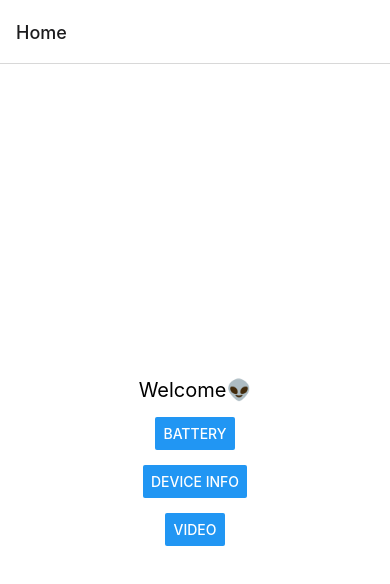
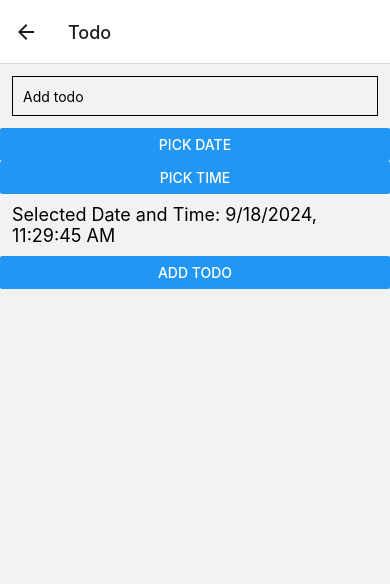
Before and after one commit to ghostworker94/FirstAssaignment, a React Native app: screen /Todo in a window 390 px wide. Shown: the top 584 px of the page. Built offline with nearby package versions, Linux system fonts and the light colour scheme.

Commit message:
Add TodoList and fixed a bug

```diff
--- a/App.tsx
+++ b/App.tsx
@@ -1,12 +1,12 @@
-import { NavigationContainer } from "@react-navigation/native";
-import { createNativeStackNavigator } from "@react-navigation/native-stack";
-import { StatusBar } from "expo-status-bar";
-import React from "react";
-import { DetailsScreen } from "./Screens/Details";
-import { HomeScreen } from "./Screens/Home";
-import BatteryScreen from "./Screens/BatteryScreen";
-import DeviceInfo from "./Screens/DeviceInfoScreen";
-import VideoScreen from "./Screens/VideoScreen";
+import React from 'react';
+import { NavigationContainer } from '@react-navigation/native';
+import { createNativeStackNavigator } from '@react-navigation/native-stack';
+import { StatusBar } from 'expo-status-bar';
+import {HomeScreen} from './Screens/Home';
+import BatteryScreen from './Screens/BatteryScreen';
+import DeviceInfo from './Screens/DeviceInfoScreen';
+import VideoScreen from './Screens/VideoScreen';
+import {TodoList} from './Screens/TodoList';
 
 export type RootStackParamList = {
   Home: undefined;
@@ -14,6 +14,7 @@ export type RootStackParamList = {
   Battery: undefined;
   DeviceInfo: undefined;
   Video: undefined;
+  Todo: undefined;
 };
 
 const RootStack = createNativeStackNavigator<RootStackParamList>();
@@ -28,6 +29,7 @@ export default function App() {
         <RootStack.Screen name="Battery" component={BatteryScreen} />
         <RootStack.Screen name="DeviceInfo" component={DeviceInfo} />
         <RootStack.Screen name="Video" component={VideoScreen} />
+        <RootStack.Screen name="Todo" component={TodoList} />
       </RootStack.Navigator>
     </NavigationContainer>
   );
--- a/Screens/BatteryScreen.tsx
+++ b/Screens/BatteryScreen.tsx
@@ -6,7 +6,7 @@ export default function App() {
 
   return (
     <View style={styles.container}>
-      <Text>Current Battery Level: {batteryLevel}</Text>
+      <Text>Current Battery Level: {batteryLevel.toPrecision(4)}%</Text>
     </View>
   );
 }
--- a/Screens/Home.tsx
+++ b/Screens/Home.tsx
@@ -3,6 +3,7 @@ import { Button, StatusBar, StyleSheet, Text, View } from "react-native";
 import { RootStackParamList } from "../App";
 
 type HomeScreenProps = NativeStackScreenProps<RootStackParamList, "Home">;
+
 
 export function HomeScreen({ navigation }: HomeScreenProps) {
   return (
@@ -18,6 +19,7 @@ export function HomeScreen({ navigation }: HomeScreenProps) {
         onPress={() => navigation.navigate("DeviceInfo")}
       />
       <Button title="Video" onPress={() => navigation.navigate("Video")} />
+      <Button title="Add Todo" onPress={() => navigation.navigate("Todo")}/>
     </View>
   );
 }
--- /dev/null
+++ b/Screens/TodoList.tsx
@@ -0,0 +1,151 @@
+import React, { useState } from 'react';
+import {
+  SafeAreaView,
+  View,
+  VirtualizedList,
+  StyleSheet,
+  Text,
+  StatusBar,
+  TextInput,
+  Button,
+  Platform,
+} from 'react-native';
+import DateTimePicker from '@react-native-community/datetimepicker';
+
+type ItemData = {
+  id: string;
+  title: string;
+  date: Date;
+};
+
+const getItem = (data: ItemData[], index: number): ItemData => data[index];
+
+const getItemCount = (data: ItemData[]) => data.length;
+
+type ItemProps = {
+  title: string;
+  date: Date;
+};
+
+const Item = ({ title, date }: ItemProps) => (
+  <View style={styles.item}>
+    <Text style={styles.title}>{title}</Text>
+    <Text style={styles.date}>{date.toLocaleString()}</Text>
+  </View>
+);
+
+export const TodoList = () => {
+  const [todos, setTodos] = useState<ItemData[]>([]);
+  const [text, onChangeText] = useState('');
+  const [date, setDate] = useState(new Date());
+  const [showDatePicker, setShowDatePicker] = useState(false);
+  const [showTimePicker, setShowTimePicker] = useState(false);
+
+  const addTodo = (title: string, date: Date) => {
+    const newTodo = { id: Math.random().toString(12).substring(0), title, date };
+    setTodos([...todos, newTodo]);
+  };
+
+  const handleAddTodo = () => {
+    if (text.trim()) {
+      addTodo(text, date);
+      onChangeText('');
+      setDate(new Date());
+    }
+  };
+
+  const onChangeDate = (event: any, selectedDate?: Date) => {
+    setShowDatePicker(false);
+    if (selectedDate) {
+      const currentDate = selectedDate || date;
+      setDate(currentDate);
+    }
+  };
+
+  const onChangeTime = (event: any, selectedTime?: Date) => {
+    setShowTimePicker(false);
+    if (selectedTime) {
+      const currentTime = selectedTime || date;
+      const newDate = new Date(date);
+      newDate.setHours(currentTime.getHours());
+      newDate.setMinutes(currentTime.getMinutes());
+      setDate(newDate);
+    }
+  };
+
+  return (
+    <SafeAreaView style={styles.container}>
+      <TextInput
+        style={styles.input}
+        onChangeText={onChangeText}
+        value={text}
+        placeholder="Add todo"
+      />
+      <View>
+        <Button onPress={() => setShowDatePicker(true)} title="Pick Date" />
+        <Button onPress={() => setShowTimePicker(true)} title="Pick Time" />
+      </View>
+      {showDatePicker && (
+        <DateTimePicker
+          value={date}
+          mode="date"
+          display="default"
+          onChange={onChangeDate}
+        />
+      )}
+      {showTimePicker && (
+        <DateTimePicker
+          value={date}
+          mode="time"
+          display="default"
+          onChange={onChangeTime}
+        />
+      )}
+      <Text style={styles.selectedDate}>
+        Selected Date and Time: {date.toLocaleString()}
+      </Text>
+      <Button title="Add Todo" onPress={handleAddTodo} />
+      <VirtualizedList
+        data={todos}
+        initialNumToRender={4}
+        renderItem={({ item }) => <Item title={item.title} date={item.date} />}
+        keyExtractor={item => item.id}
+        getItemCount={getItemCount}
+        getItem={getItem}
+      />
+    </SafeAreaView>
+  );
+};
+
+const styles = StyleSheet.create({
+  container: {
+    flex: 1,
+    marginTop: StatusBar.currentHeight,
+  },
+  item: {
+    backgroundColor: '#f9c2ff',
+    height: 150,
+    justifyContent: 'center',
+    marginVertical: 8,
+    marginHorizontal: 16,
+    padding: 20,
+  },
+  title: {
+    fontSize: 32,
+  },
+  date: {
+    fontSize: 16,
+    color: '#888',
+  },
+  input: {
+    height: 40,
+    margin: 12,
+    borderWidth: 1,
+    padding: 10,
+  },
+  selectedDate: {
+    fontSize: 18,
+    marginVertical: 10,
+    marginHorizontal: 12,
+  },
+});
```
